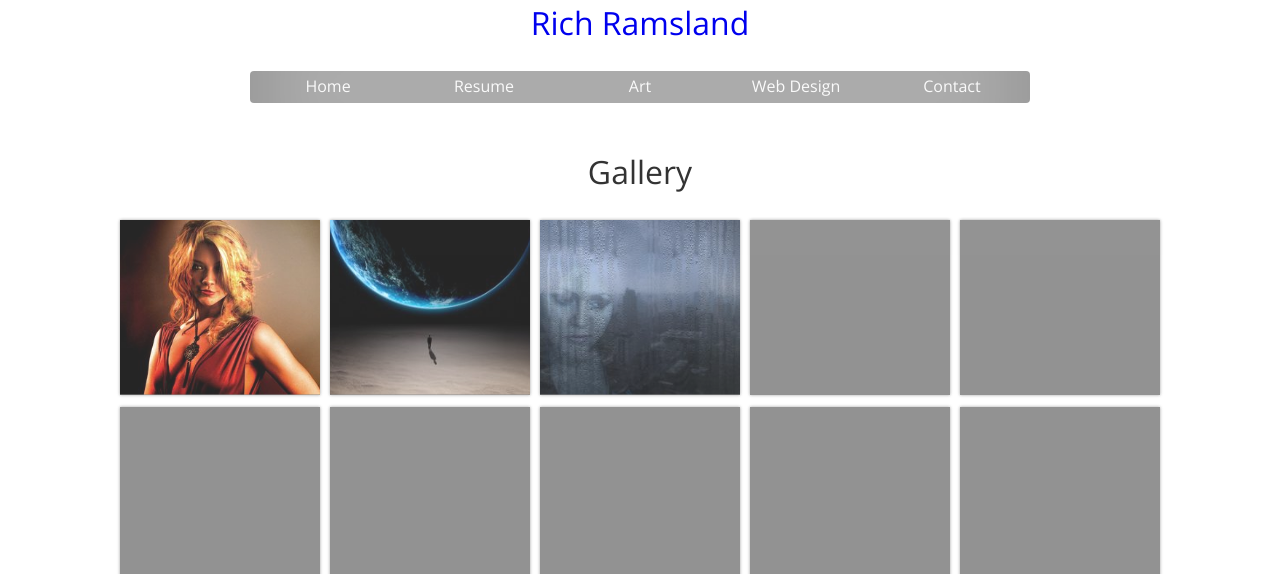
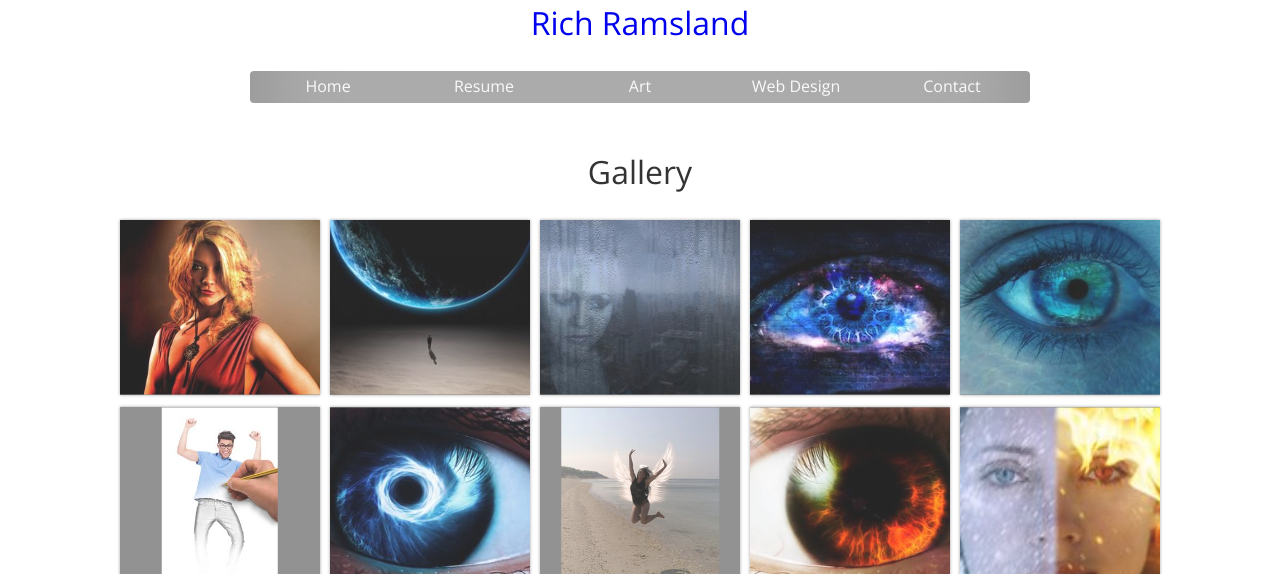
Before and after one commit to RRamsland/rramsland.github.io, a Jekyll site: the page built from artTest.html, in a window 1280 px wide. Shown: the top 574 px of the page. Built offline with Jekyll 4.4.1, drawn with Linux system fonts in a browser that asks for light colours; nearby versions of some CDN libraries; library files that are not in the unit come from our copies; grey boxes are pictures that could not be loaded.

Commit message:
Added thumbnails

```diff
--- a/artTest.html
+++ b/artTest.html
@@ -9,43 +9,43 @@ layout: default
         <div class="artThumbContainer"><img class="artThumb" src="/Art-Thumbs/A Glance Through the Flames.jpg"/></div>
         <div class="artThumbContainer"><img class="artThumb" src="/Art-Thumbs/Alone.jpg"/></div>
         <div class="artThumbContainer"><img class="artThumb" src="/Art-Thumbs/Another Rainy Day.jpg"/></div>
-        <div class="artThumbContainer"></div>
-        <div class="artThumbContainer"></div>
-        <div class="artThumbContainer"></div>
-        <div class="artThumbContainer"></div>
-        <div class="artThumbContainer"></div>
-        <div class="artThumbContainer"></div>
-        <div class="artThumbContainer"></div>
-        <div class="artThumbContainer"></div>
-        <div class="artThumbContainer"></div>
-        <div class="artThumbContainer"></div>
-        <div class="artThumbContainer"></div>
-        <div class="artThumbContainer"></div>
-        <div class="artThumbContainer"></div>
-        <div class="artThumbContainer"></div>
-        <div class="artThumbContainer"></div>
-        <div class="artThumbContainer"></div>
-        <div class="artThumbContainer"></div>
-        <div class="artThumbContainer"></div>
-        <div class="artThumbContainer"></div>
-        <div class="artThumbContainer"></div>
-        <div class="artThumbContainer"></div>
-        <div class="artThumbContainer"></div>
-        <div class="artThumbContainer"></div>
-        <div class="artThumbContainer"></div>
-        <div class="artThumbContainer"></div>
-        <div class="artThumbContainer"></div>
-        <div class="artThumbContainer"></div>
-        <div class="artThumbContainer"></div>
-        <div class="artThumbContainer"></div>
-        <div class="artThumbContainer"></div>
-        <div class="artThumbContainer"></div>
-        <div class="artThumbContainer"></div>
-        <div class="artThumbContainer"></div>
-        <div class="artThumbContainer"></div>
-        <div class="artThumbContainer"></div>
-        <div class="artThumbContainer"></div>
-        <div class="artThumbContainer"></div>
-        <div class="artThumbContainer"></div>
+        <div class="artThumbContainer"><img class="artThumb" src="/Art-Thumbs/Cant think of a clever title.jpg"/></div>
+        <div class="artThumbContainer"><img class="artThumb" src="/Art-Thumbs/Dive.jpg"/></div>
+        <div class="artThumbContainer"><img class="artThumb" src="/Art-Thumbs/Drawn To Life.jpg"/></div>
+        <div class="artThumbContainer"><img class="artThumb" src="/Art-Thumbs/Eye of the Storm.jpg"/></div>
+        <div class="artThumbContainer"><img class="artThumb" src="/Art-Thumbs/Fly.jpg"/></div>
+        <div class="artThumbContainer"><img class="artThumb" src="/Art-Thumbs/I See Fire.jpg"/></div>
+        <div class="artThumbContainer"><img class="artThumb" src="/Art-Thumbs/Ice & Fire.jpg"/></div>
+        <div class="artThumbContainer"><img class="artThumb" src="/Art-Thumbs/Kate.png"/></div>
+        <div class="artThumbContainer"><img class="artThumb" src="/Art-Thumbs/Leaking.jpg"/></div>
+        <div class="artThumbContainer"><img class="artThumb" src="/Art-Thumbs/Let it Go.jpg"/></div>
+        <div class="artThumbContainer"><img class="artThumb" src="/Art-Thumbs/Lone Wolf.jpg"/></div>
+        <div class="artThumbContainer"><img class="artThumb" src="/Art-Thumbs/Long Way From Home.jpg"/></div>
+        <div class="artThumbContainer"><img class="artThumb" src="/Art-Thumbs/Look to the Stars.jpg"/></div>
+        <div class="artThumbContainer"><img class="artThumb" src="/Art-Thumbs/Magic Touch.jpg"/></div>
+        <div class="artThumbContainer"><img class="artThumb" src="/Art-Thumbs/Make A Wish.jpg"/></div>
+        <div class="artThumbContainer"><img class="artThumb" src="/Art-Thumbs/Mist.jpg"/></div>
+        <div class="artThumbContainer"><img class="artThumb" src="/Art-Thumbs/Mistakes.jpg"/></div>
+        <div class="artThumbContainer"><img class="artThumb" src="/Art-Thumbs/Ours to Explore.jpg"/></div>
+        <div class="artThumbContainer"><img class="artThumb" src="/Art-Thumbs/Power.jpg"/></div>
+        <div class="artThumbContainer"><img class="artThumb" src="/Art-Thumbs/PTSD.jpg"/></div>
+        <div class="artThumbContainer"><img class="artThumb" src="/Art-Thumbs/Run.jpg"/></div>
+        <div class="artThumbContainer"><img class="artThumb" src="/Art-Thumbs/Say My Name.jpg"/></div>
+        <div class="artThumbContainer"><img class="artThumb" src="/Art-Thumbs/Shark Week.jpg"/></div>
+        <div class="artThumbContainer"><img class="artThumb" src="/Art-Thumbs/Space.jpg"/></div>
+        <div class="artThumbContainer"><img class="artThumb" src="/Art-Thumbs/Spirit Animal.jpg"/></div>
+        <div class="artThumbContainer"><img class="artThumb" src="/Art-Thumbs/stolt norsk.jpg"/></div>
+        <div class="artThumbContainer"><img class="artThumb" src="/Art-Thumbs/Stormy Seas.jpg"/></div>
+        <div class="artThumbContainer"><img class="artThumb" src="/Art-Thumbs/Survive.jpg"/></div>
+        <div class="artThumbContainer"><img class="artThumb" src="/Art-Thumbs/Taking Over.jpg"/></div>
+        <div class="artThumbContainer"><img class="artThumb" src="/Art-Thumbs/The Fields of Time.jpg"/></div>
+        <div class="artThumbContainer"><img class="artThumb" src="/Art-Thumbs/The Journey.jpg"/></div>
+        <div class="artThumbContainer"><img class="artThumb" src="/Art-Thumbs/The Siren and the Sea.jpg"/></div>
+        <div class="artThumbContainer"><img class="artThumb" src="/Art-Thumbs/The Stark Knight.jpg"/></div>
+        <div class="artThumbContainer"><img class="artThumb" src="/Art-Thumbs/The Storm.jpg"/></div>
+        <div class="artThumbContainer"><img class="artThumb" src="/Art-Thumbs/Through the Fields.jpg"/></div>
+        <div class="artThumbContainer"><img class="artThumb" src="/Art-Thumbs/Together We Go.jpg"/></div>
+        <div class="artThumbContainer"><img class="artThumb" src="/Art-Thumbs/Wanderer.jpg"/></div>
+        <div class="artThumbContainer"><img class="artThumb" src="/Art-Thumbs/Watching.jpg"/></div>
       </div>
   </div>
```
